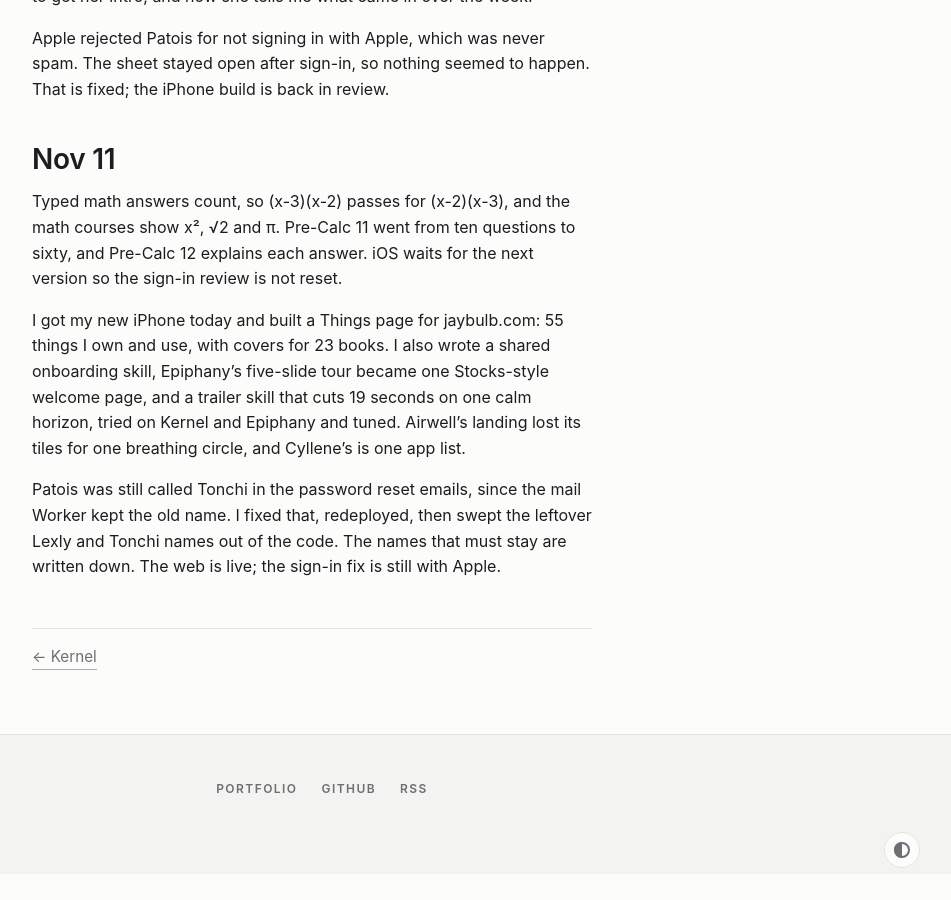
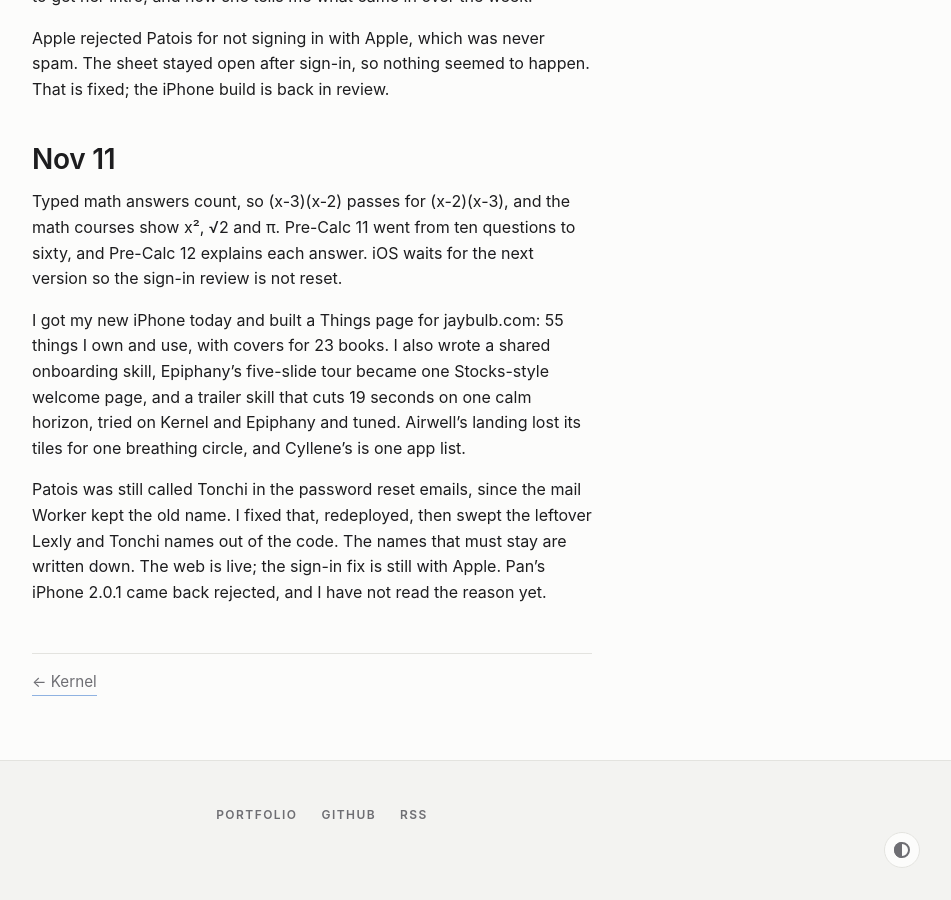
Before and after one commit to nulljosh/journal, a Jekyll site: the page built from _posts/2026-10-02-october.md, in a window 1280 px wide and 900 px high, scrolled down 4981 px. Shown: the whole window, without its empty margins (328-1279 px from the left). Built offline with Jekyll 4.4.1, drawn with Linux system fonts in a browser that asks for light colours; before the commit the page ends 5855 px from its top, so only the background shows below that.

Commit message:
October: Pan iPhone 2.0.1 rejection in the Nov 11 paragraph

```diff
--- a/_posts/2026-10-02-october.md
+++ b/_posts/2026-10-02-october.md
@@ -127,4 +127,4 @@ Typed math answers count, so (x-3)(x-2) passes for (x-2)(x-3), and the math cour
 
 I got my new iPhone today and built a Things page for jaybulb.com: 55 things I own and use, with covers for 23 books. I also wrote a shared onboarding skill, Epiphany's five-slide tour became one Stocks-style welcome page, and a trailer skill that cuts 19 seconds on one calm horizon, tried on Kernel and Epiphany and tuned. Airwell's landing lost its tiles for one breathing circle, and Cyllene's is one app list.
 
-Patois was still called Tonchi in the password reset emails, since the mail Worker kept the old name. I fixed that, redeployed, then swept the leftover Lexly and Tonchi names out of the code. The names that must stay are written down. The web is live; the sign-in fix is still with Apple.
+Patois was still called Tonchi in the password reset emails, since the mail Worker kept the old name. I fixed that, redeployed, then swept the leftover Lexly and Tonchi names out of the code. The names that must stay are written down. The web is live; the sign-in fix is still with Apple. Pan's iPhone 2.0.1 came back rejected, and I have not read the reason yet.
```
